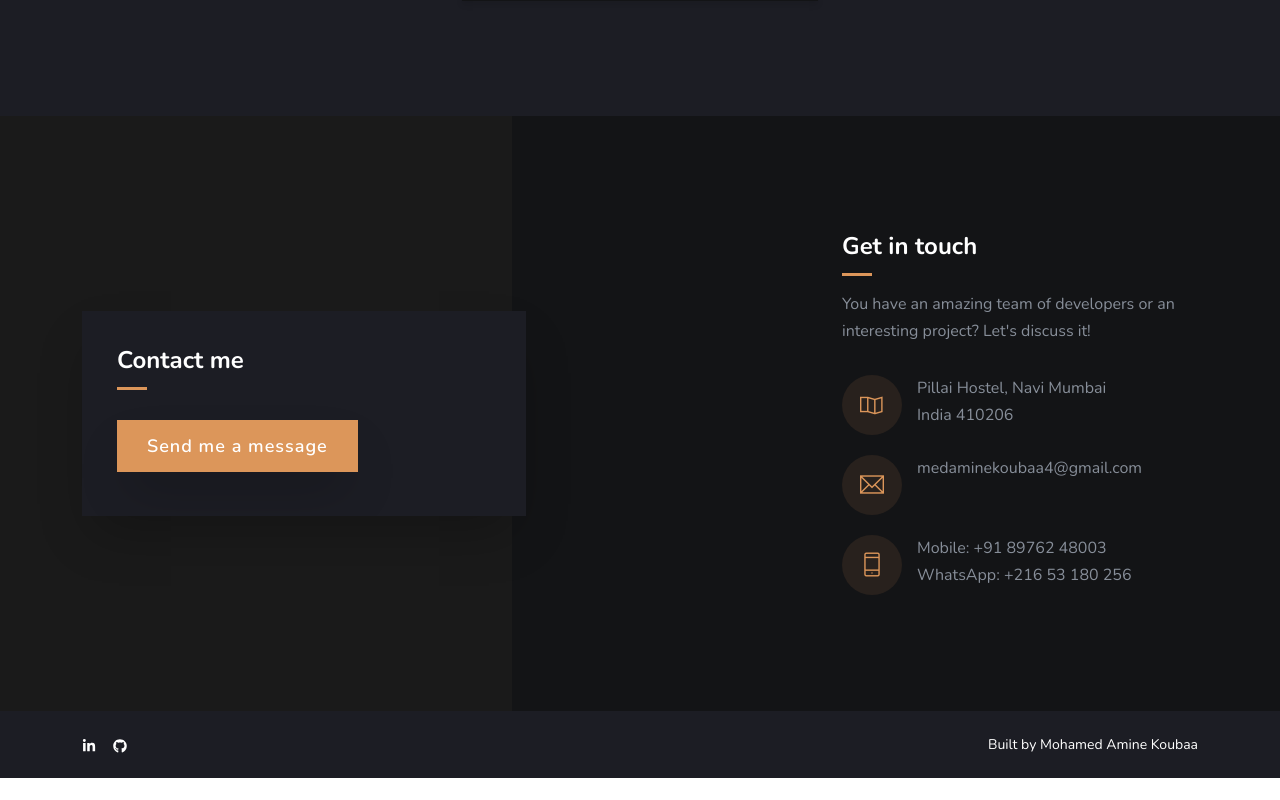
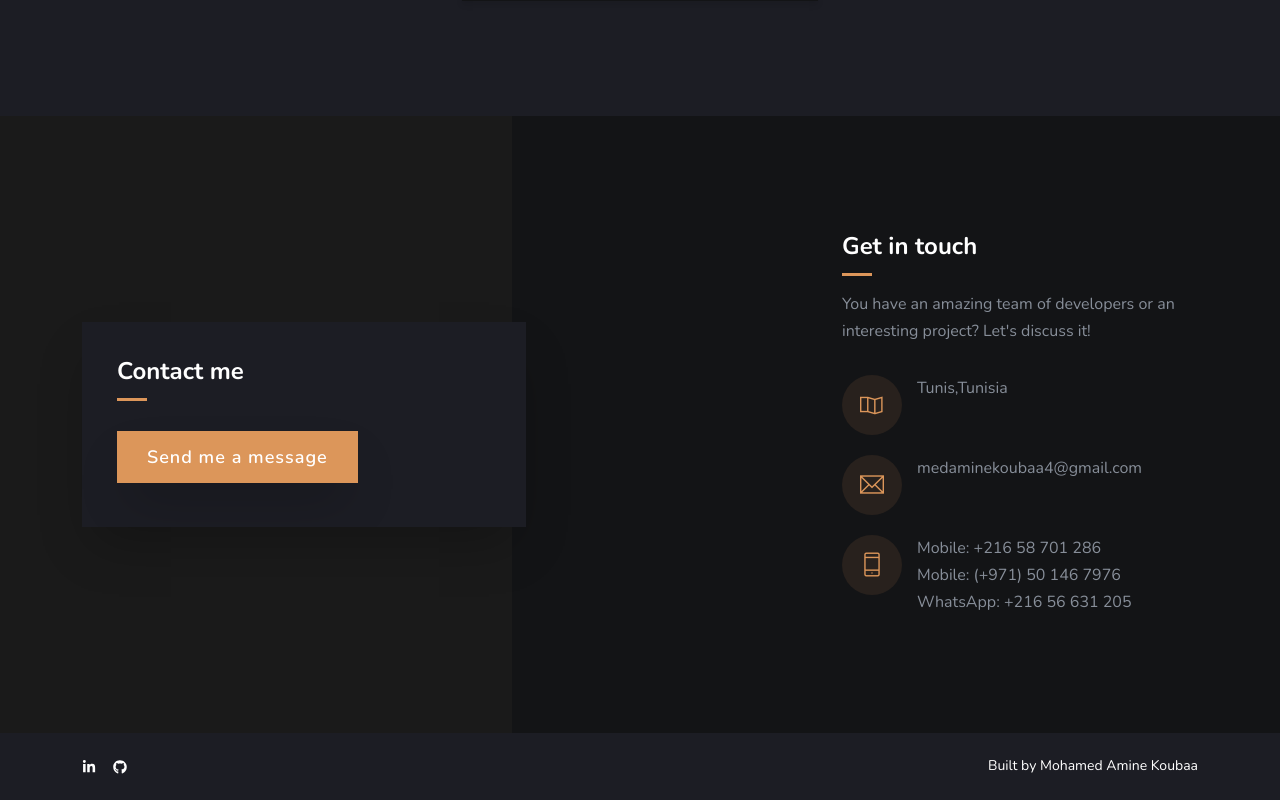
Before and after one commit to NeeDaimDark/Portfolio_Mohamed_Amine_Koubaa, a React (Create React App) app: page / in a window 1280 px wide. Shown: the part 4364-5164 px from the top of the page. Before the commit the page ends 5142 px from the top, so only its background shows below. Built offline with nearby package versions, Linux system fonts and the light colour scheme.

Commit message:
adding resume contact info

```diff
--- a/src/components/about/About.jsx
+++ b/src/components/about/About.jsx
@@ -1,5 +1,5 @@
 import React from "react";
-import pdf from "../../Chadi_Resume.pdf";
+import pdf from "../../amine_Resume.pdf";
 
 const About = () => {
   return (
--- a/src/views/all-home-version/HomeDark.jsx
+++ b/src/views/all-home-version/HomeDark.jsx
@@ -117,9 +117,8 @@ const HomeTwo = () => {
                     <i className="ti-map"></i>
                   </div>
                   <span className="media-body">
-                    Pillai Hostel, Navi Mumbai
-                    <br />
-                    India 410206 <br />
+                   Tunis,Tunisia
+
                   </span>
                 </div>
                 {/* End media */}
@@ -139,8 +138,9 @@ const HomeTwo = () => {
                     <i className="ti-mobile"></i>
                   </div>
                   <span className="media-body">
-                    Mobile: +91 89762 48003 <br />
-                    WhatsApp: +216 53 180 256
+                    Mobile: +216 58 701 286 <br />
+                    Mobile: (+971) 50 146 7976 <br />
+                    WhatsApp: +216 56 631 205
                   </span>
                 </div>
                 {/* End media */}
```
Also changed, not shown: 6 other files (tests, documents, lock files or other folders).
